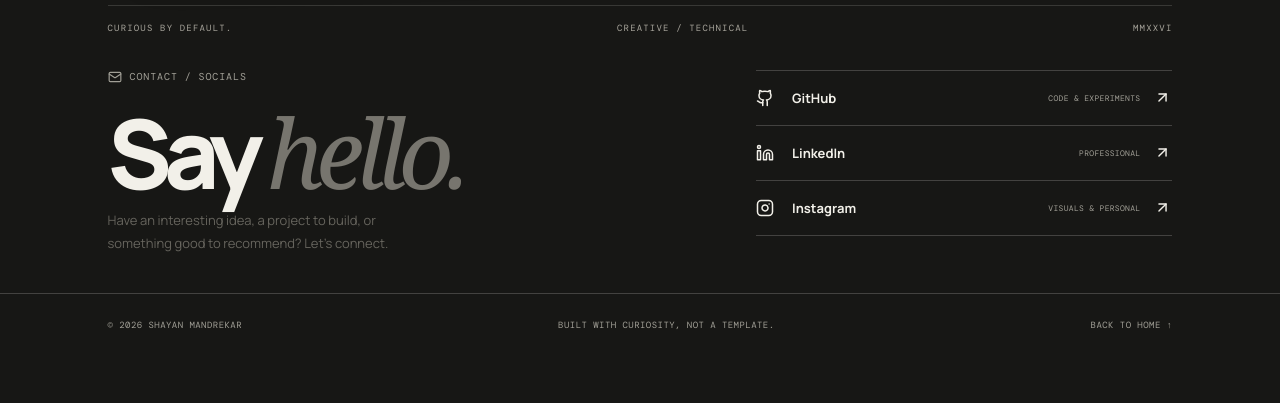
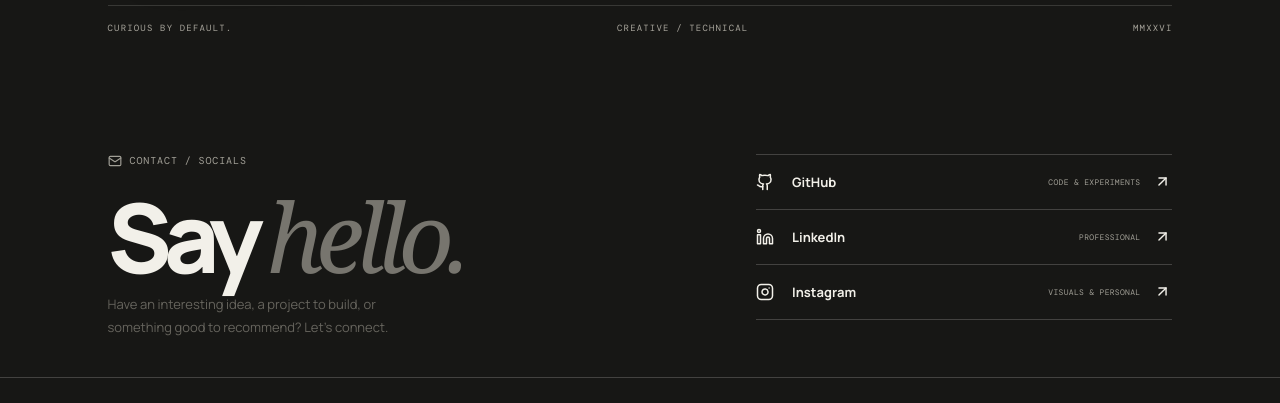
Before and after one commit to shayan-wasLazy/Portfolio_website, a React (Vite) app: page / in a window 1280 px wide. Shown: the part 2110-2513 px from the top of the page. Built offline with nearby package versions, Linux system fonts and the light colour scheme.

Commit message:
final sub

```diff
--- a/src/styles.css
+++ b/src/styles.css
@@ -2767,8 +2767,8 @@ html, body { overflow-x:hidden; }
   margin-bottom: 16px !important;
 }
 .home-contact {
-  margin-top: 0 !important;
-  padding-top: 0 !important;
+  margin-top: 50px !important;
+  padding-top: 50px !important;
 }
 @media (max-width: 680px) {
   .intro { padding-bottom: 18px !important; }
```
